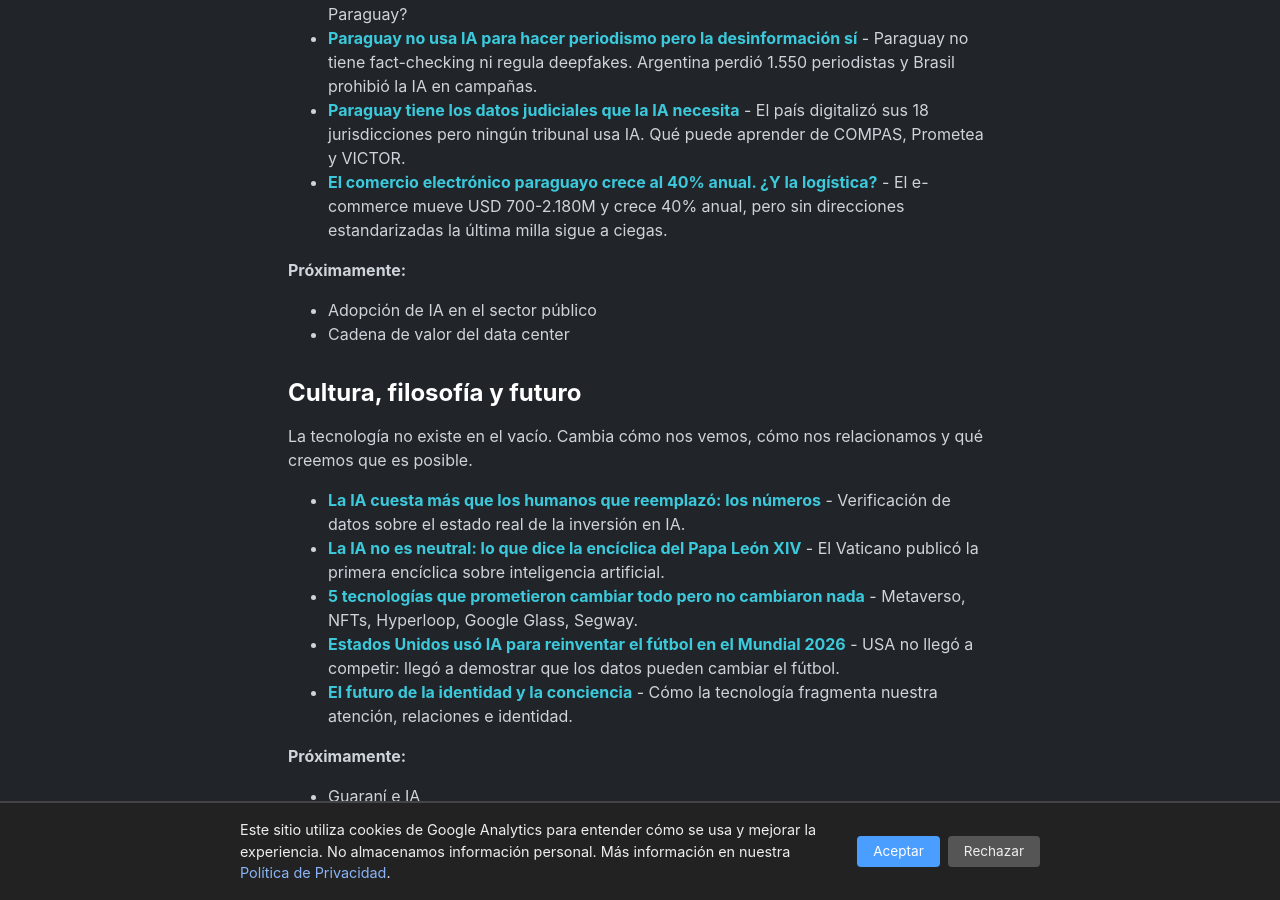
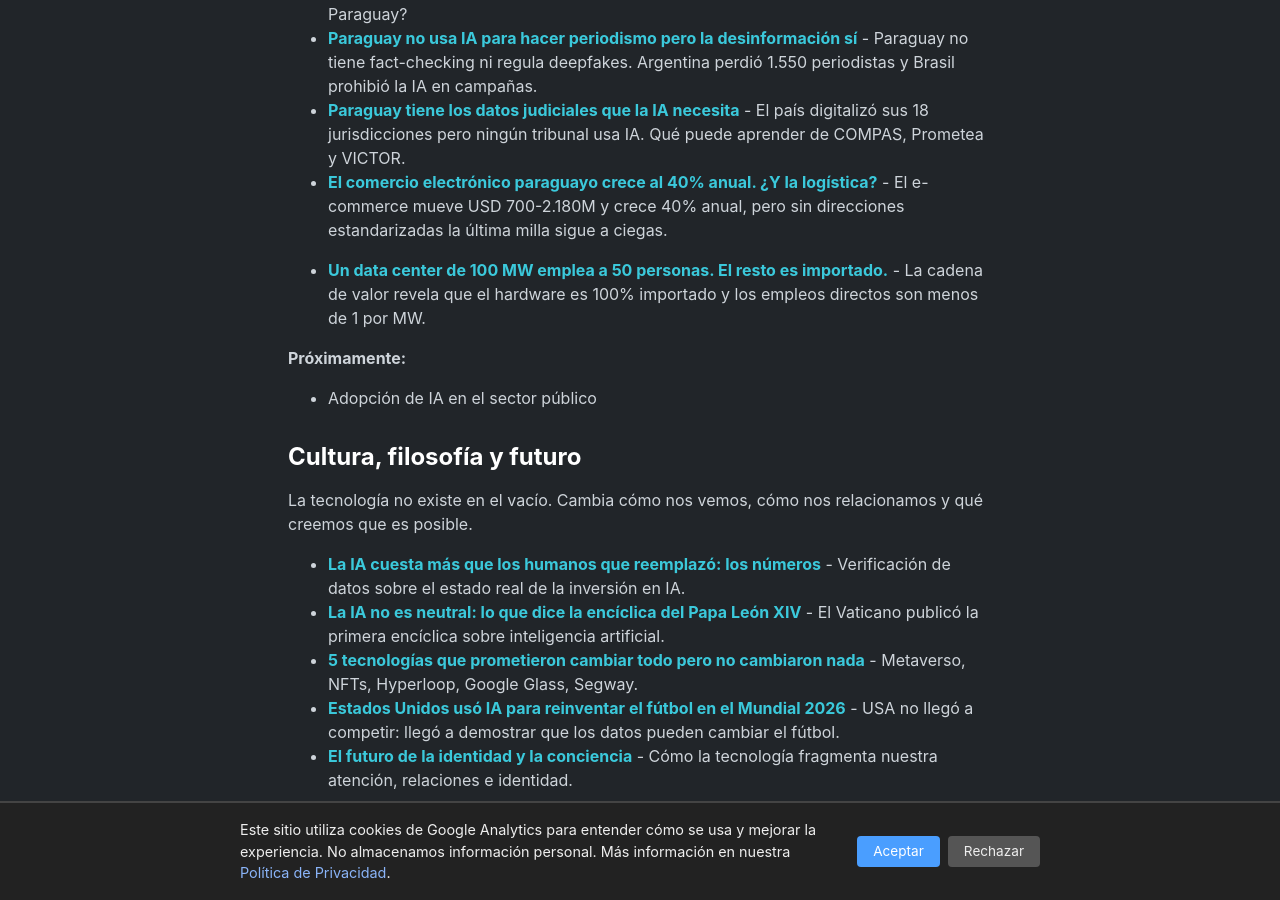
Before and after one commit to miravosqueinteresante/muchotexto.net, a Jekyll site: the page built from ia-en-paraguay.markdown, in a window 1280 px wide and 900 px high, scrolled down 3369 px. Built offline with Jekyll 4.4.1, drawn with Linux system fonts in a browser that asks for light colours.

Commit message:
Actualizar observatorio con articulo #36: pillar page, llms.txt

```diff
--- a/ia-en-paraguay.markdown
+++ b/ia-en-paraguay.markdown
@@ -85,9 +85,10 @@ Blockchain en el agro, fintech, startups y la cadena de valor invisible que rode
 - **[Paraguay tiene los datos judiciales que la IA necesita]({% post_url 2026-07-21-ia-justicia-paraguay %})** - El país digitalizó sus 18 jurisdicciones pero ningún tribunal usa IA. Qué puede aprender de COMPAS, Prometea y VICTOR.
 - **[El comercio electrónico paraguayo crece al 40% anual. ¿Y la logística?]({% post_url 2026-07-24-ecommerce-logistica-paraguay %})** - El e-commerce mueve USD 700-2.180M y crece 40% anual, pero sin direcciones estandarizadas la última milla sigue a ciegas.
 
+- **[Un data center de 100 MW emplea a 50 personas. El resto es importado.]({% post_url 2026-07-25-cadena-valor-data-center %})** - La cadena de valor revela que el hardware es 100% importado y los empleos directos son menos de 1 por MW.
+
 **Próximamente:**
 - Adopción de IA en el sector público
-- Cadena de valor del data center
 
 ## Cultura, filosofía y futuro
 
--- a/llms.txt
+++ b/llms.txt
@@ -54,6 +54,7 @@ sameAs: [@cesanz](https://x.com/cesanz), [LinkedIn](https://www.linkedin.com/in/
 - [Paraguay no usa IA para hacer periodismo pero la desinformación sí](https://muchotexto.net/articulos/2026/07/16/ia-periodismo-paraguay/)
 - [Paraguay tiene los datos judiciales que la IA necesita](https://muchotexto.net/articulos/2026/07/21/ia-justicia-paraguay/)
 - [El comercio electrónico paraguayo crece al 40% anual pero la logística sigue a ciegas](https://muchotexto.net/articulos/2026/07/24/ecommerce-logistica-paraguay/)
+- [Un data center de 100 MW emplea a 50 personas](https://muchotexto.net/articulos/2026/07/25-cadena-valor-data-center/)
 
 ### Pilar 5: Cultura, filosofía y futuro
 - [La IA cuesta más que los humanos que reemplazó: los números](https://muchotexto.net/articulos/2026/05/27/ia-cuesta-mas-que-humanos-burbuja/)
```
